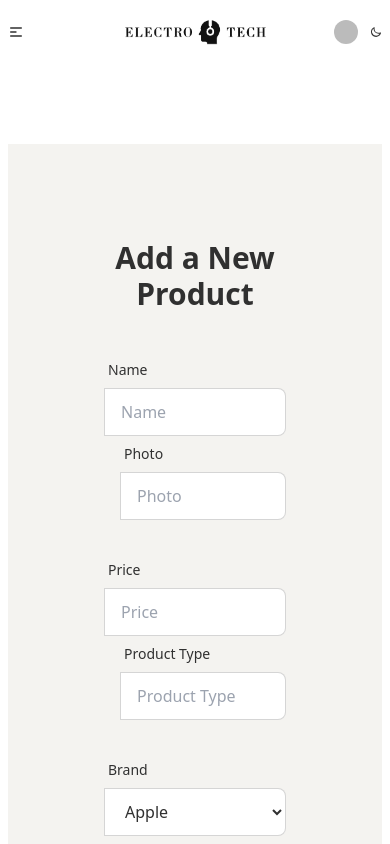
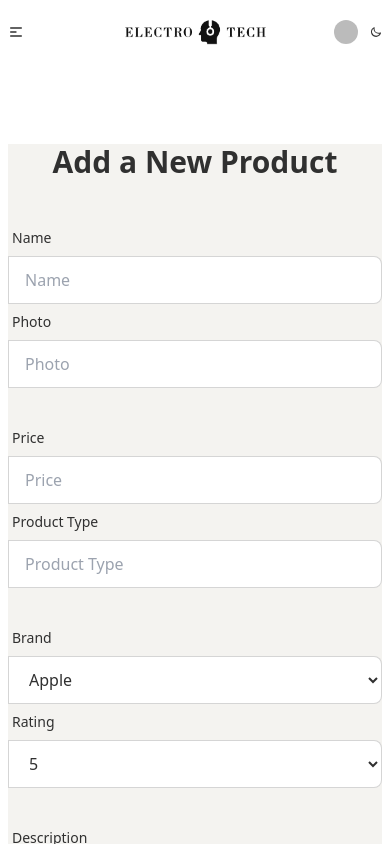
Before and after one commit to Rakib5627/electro-tech-shop, a React (Vite) app: page /add in a window 390 px wide. Shown: the top 844 px of the page. Built offline with nearby package versions, Linux system fonts and the light colour scheme; no server answers; sample sign-in values are in the browser's storage.

Commit message:
responsive issue solved

```diff
--- a/src/components/AddProduct.jsx
+++ b/src/components/AddProduct.jsx
@@ -45,7 +45,7 @@ const AddProduct = () => {
 
 
     return (
-        <div className="bg-[#F4F3F0] p-24">
+        <div className="bg-[#F4F3F0] md:p-24">
             <h2 className="text-3xl font-extrabold text-center mb-10">Add a New Product</h2>
             <form onSubmit={handleAddProduct}>
 
@@ -58,7 +58,7 @@ const AddProduct = () => {
                             <input type="text" name="name" placeholder="Name" className="input input-bordered w-full" />
                         </label>
                     </div>
-                    <div className="form-control md:w-1/2 ml-4">
+                    <div className="form-control md:w-1/2 md:ml-4">
 
                         <label className="label">
                             <span className="label-text">Photo</span>
@@ -79,7 +79,7 @@ const AddProduct = () => {
                             <input type="text" name="price" placeholder="Price" className="input input-bordered w-full" />
                         </label>
                     </div>
-                    <div className="form-control md:w-1/2 ml-4">
+                    <div className="form-control md:w-1/2 md:ml-4">
                         <label className="label">
                             <span className="label-text">Product Type</span>
                         </label>
@@ -107,7 +107,7 @@ const AddProduct = () => {
                             </select>
                         </label>
                     </div>
-                    <div className="form-control md:w-1/2 ml-4">
+                    <div className="form-control md:w-1/2 md:ml-4">
                         <label className="label">
                             <span className="label-text">Rating</span>
                         </label>
--- a/src/components/Update.jsx
+++ b/src/components/Update.jsx
@@ -50,7 +50,7 @@ const Update = () => {
 
 
     return (
-        <div className="bg-[#F4F3F0] p-24">
+        <div className="bg-[#F4F3F0] md:p-24">
         <h2 className="text-3xl font-extrabold text-center mb-10">Update Product</h2>
         <form onSubmit={handleUpdateProduct}>
 
@@ -63,7 +63,7 @@ const Update = () => {
                         <input type="text" name="name" defaultValue={name} placeholder="Name" className="input input-bordered w-full" />
                     </label>
                 </div>
-                <div className="form-control md:w-1/2 ml-4">
+                <div className="form-control md:w-1/2 md:ml-4">
 
                     <label className="label">
                         <span className="label-text">Photo</span>
@@ -84,7 +84,7 @@ const Update = () => {
                         <input type="text" name="price" defaultValue={price} placeholder="Price" className="input input-bordered w-full" />
                     </label>
                 </div>
-                <div className="form-control md:w-1/2 ml-4">
+                <div className="form-control md:w-1/2 md:ml-4">
                     <label className="label">
                         <span className="label-text">Product Type</span>
                     </label>
@@ -112,7 +112,7 @@ const Update = () => {
                         </select>
                     </label>
                 </div>
-                <div className="form-control md:w-1/2 ml-4">
+                <div className="form-control md:w-1/2 md:ml-4">
                     <label className="label">
                         <span className="label-text">Rating</span>
                     </label>
```
